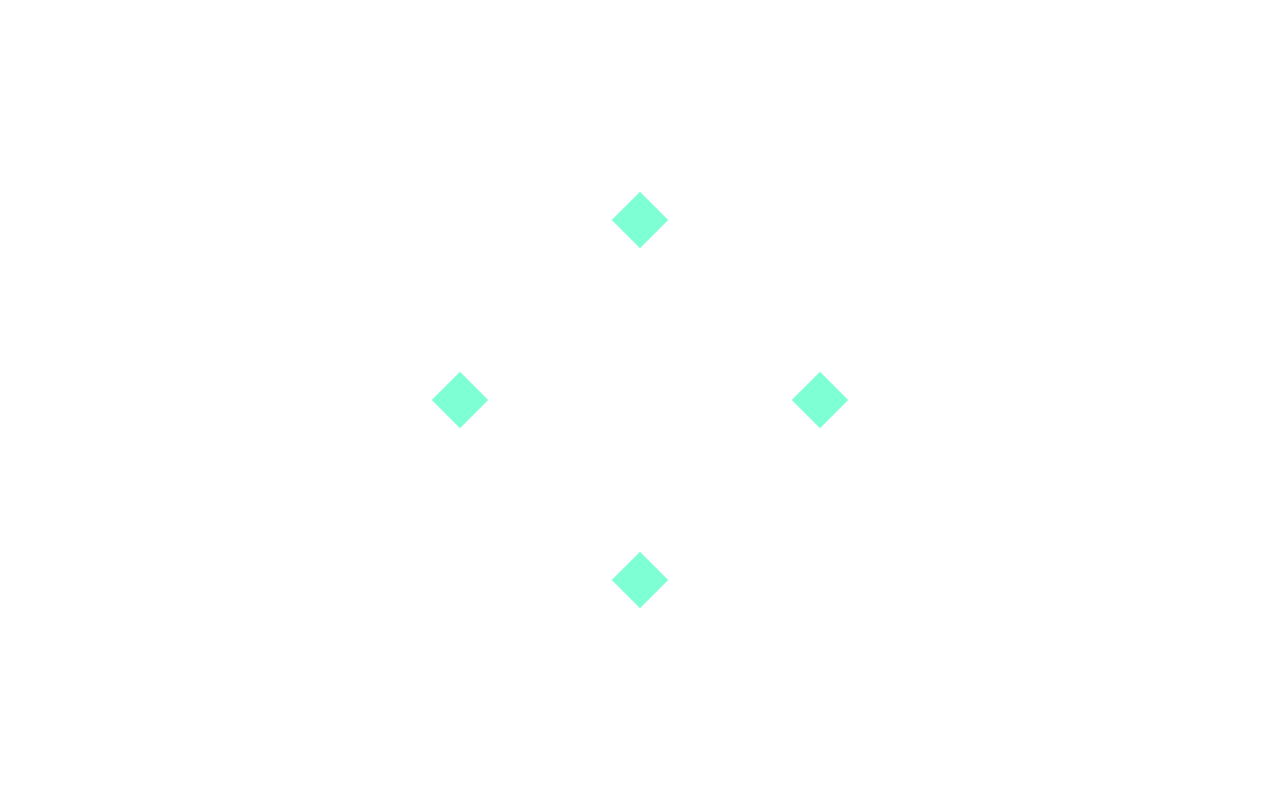
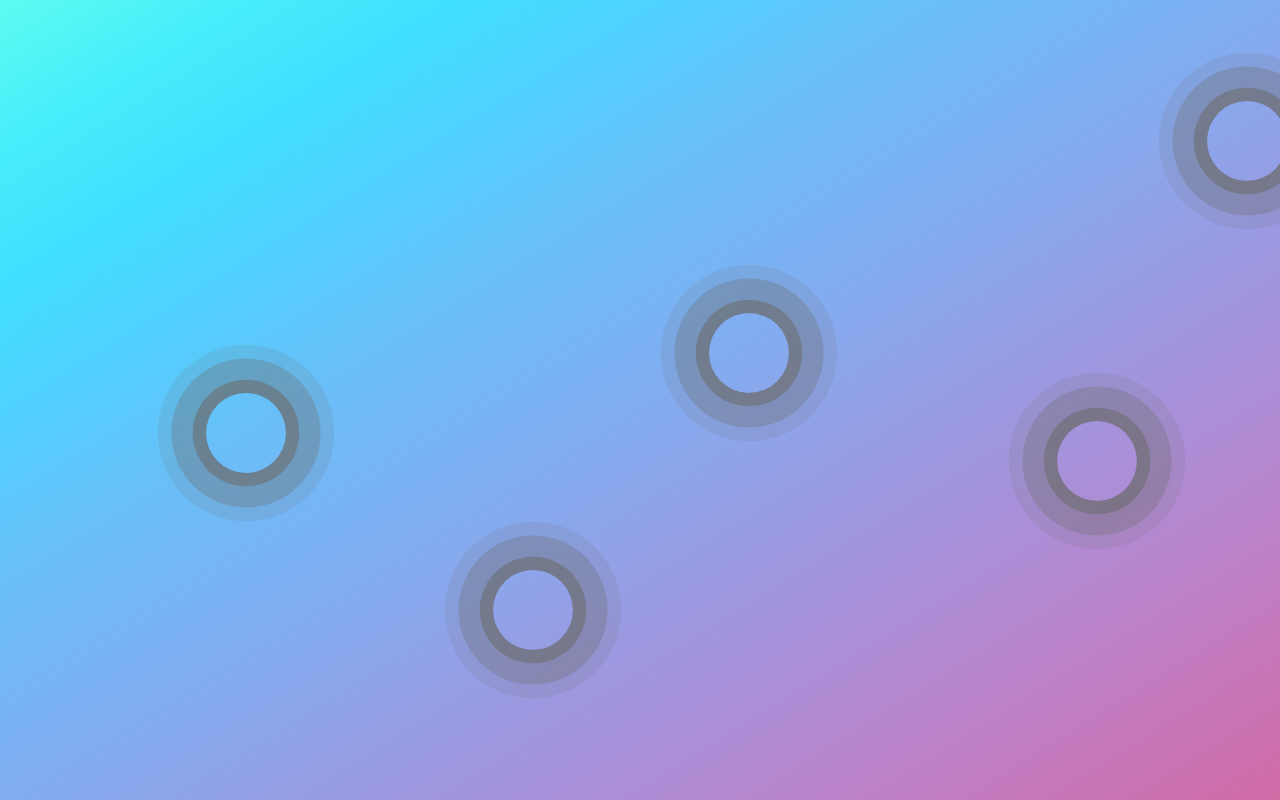
Before and after one commit to Enhydra-lutris-tl/musicproject, a Vue app: page / in a window 1280 px wide. Built offline with nearby package versions, Linux system fonts and the light colour scheme; a small style sheet from the web is missing.

Commit message:
功能优化

```diff
--- a/public/index.html
+++ b/public/index.html
@@ -6,6 +6,7 @@
     <meta name="viewport" content="width=device-width,initial-scale=1.0">
     <link rel="icon" href="<%= BASE_URL %>favicon.ico">
     <title><%= htmlWebpackPlugin.options.title %></title>
+      <link rel="stylesheet" href="//at.alicdn.com/t/c/font_3326288_oku1fc125yf.css">
   </head>
   <body>
     <noscript>
--- a/src/components/MusicList.vue
+++ b/src/components/MusicList.vue
@@ -1,15 +1,14 @@
 <template>
-<div>
-  <ul class="listBox">
-    <li class="list1" @click="musicPlay()">
-      <audio :src="music[0]" ref="list1"></audio></li>
-    <li class="list2" @click="musicPlay()">
-      <audio :src="music[1]"></audio></li>
-    <li class="list3" @click="musicPlay()">
-      <audio :src="music[2]"></audio></li>
-    <li class="list4" @click="musicPlay()">
-      <audio :src="music[3]"></audio></li>
-  </ul>
+<div class="back">
+  <div
+      v-for="(a,index) in 5"
+      :key="index"
+      class="list"
+      @click="musicPlay(index)"
+      ref="list"
+  >
+    <i class="iconfont icon-icon-test"></i>
+  </div>
 </div>
 </template>
 
@@ -27,49 +26,120 @@ export default {
           require('@/assets/music/6.mp3'),
           require('@/assets/music/7.mp3'),
           require('@/assets/music/8.mp3'),
+          require('@/assets/music/502339.mp3'),
       ]
     }
   },
   methods:{
-    musicPlay(){
-        this.$refs.list1.play()
-        setTimeout(()=>{
-          var a = Math.floor(Math.random()*8)
-          this.$refs.list1.src = this.music[a]
-        },1000)
+    boxCoord(index){
+      // 获取窗口高宽
+      const bodyHeight = document.documentElement.clientHeight
+      const bodyWidth = document.documentElement.clientWidth
+      // 随机元素位置
+      var boxTop = Math.floor(Math.random()*bodyHeight)
+      var boxLeft = Math.floor(Math.random()*bodyWidth)
+      this.$refs.list[index].style.top = boxTop + 'px'
+      this.$refs.list[index].style.left = boxLeft + 'px'
+    },
+    iconSpin(index){
+      // 音符图标转圈逻辑
+      this.$refs.list[index].firstChild.style.transition = '0.5s'
+      this.$refs.list[index].firstChild.classList.add('iconSpin')
+      setTimeout(()=>{
+        this.$refs.list[index].firstChild.style.transition = '0s'
+
+        this.$refs.list[index].firstChild.classList.remove('iconSpin')
+      },500)
+    },
+    musicPlay(index){
+      //随机读取一个音效
+      var musicSrc = Math.floor(Math.random()*9)
+      new Audio(this.music[musicSrc]).play()
+      this.boxCoord(index)
+      this.iconSpin(index)
+    }
+  },
+  mounted() {
+    setTimeout(()=>{
+      // 随机元素位置
+      for (let e = 0; e < this.$refs.list.length; e++) {
+        this.boxCoord(e)
+      }
+    },300)
+    document.onkeydown = ()=>{
+      if (window.event.keyCode === 32){
+        let domIndex = Math.floor(Math.random()*5)
+        this.musicPlay(domIndex)
+      }
+    }
+    document.onclick = ()=>{
+        let domIndex = Math.floor(Math.random()*5)
+        this.musicPlay(domIndex)
     }
   }
 }
 </script>
 
 <style scoped>
-.listBox{
+.back{
+  height: 100vh;
+  width: 100%;
+  overflow: hidden;
+  background-image: linear-gradient(to left top, #d16ba5, #c777b9, #ba83ca, #aa8fd8, #9a9ae1, #8aa7ec, #79b3f4, #69bff8, #52cffe, #41dfff, #46eefa, #5ffbf1);
+}
+.list{
   position: absolute;
-  height: 400px;
-  width: 400px;
-  top: calc(50% - 200px);
-  left: calc(50% - 200px) ;
+  height: 80px;
+  width: 80px;
+  top: calc(50% - 40px);
+  left: calc(50% - 40px);
+  transition: 0.5s;
 }
-.listBox li{
+.iconfont{
+  display: block;
   position: absolute;
-  height: 40px;
-  width: 40px;
-  background: aquamarine;
-  list-style: none;
-  transform: rotate(45deg);
+  height: 100%;
+  width: 100%;
+  font-size: 50px;
+  line-height: 80px;
+  transition: 0.5s;
 }
-.list1{
-  left: calc(50% - 20px);
+.list:hover{
+  background: #00a882;
+  box-shadow: 0 0 0 0 rgba(64, 198, 128, 0.95);
 }
-.list2{
-  top: calc(50% - 20px);
-  right: 0;
+.list:hover .iconfont{
+  font-size: 40px;
 }
-.list3{
-  left: calc(50% - 20px);
-  bottom: 0;
+.list,
+.list:before,
+.list:after{
+  border-radius: 50%;
+  background: transparent;
+  animation: 3s shadowShow infinite var(--s,0s);
+  box-shadow: 0 0 0 0 rgba(108, 108, 108, 0.71);
 }
-.list4{
-  top: calc(50% - 20px);
+.list:before,
+.list:after{
+  content: '';
+  position: absolute;
+  left: 0;
+  height: 100%;
+  width: 100%;
+
+}
+.list:before{
+  --s:.5s
+}
+.list:after{
+  --s:1s
+}
+@keyframes shadowShow{
+  to {
+    box-shadow: 0 0 0 60px transparent;
+  }
+}
+.iconSpin {
+    transform: rotate(360deg);
 }
 </style>
```
Also changed, not shown: 1 other file (tests, documents, lock files or other folders).
